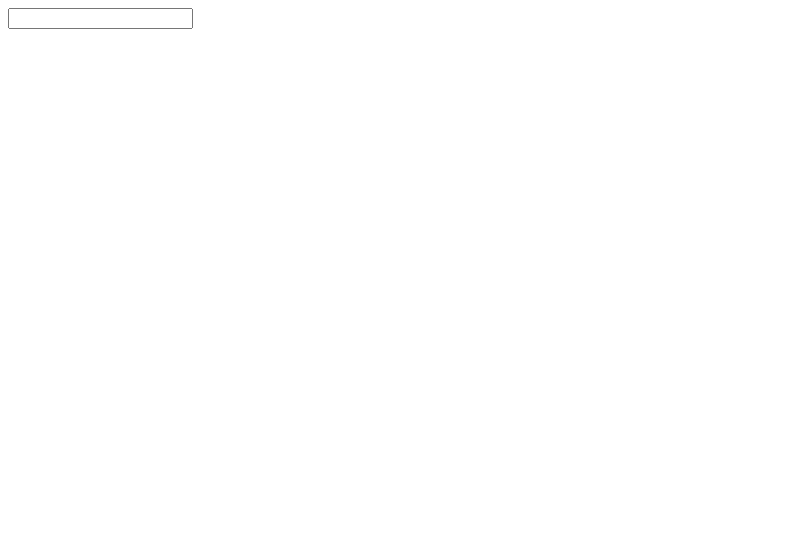
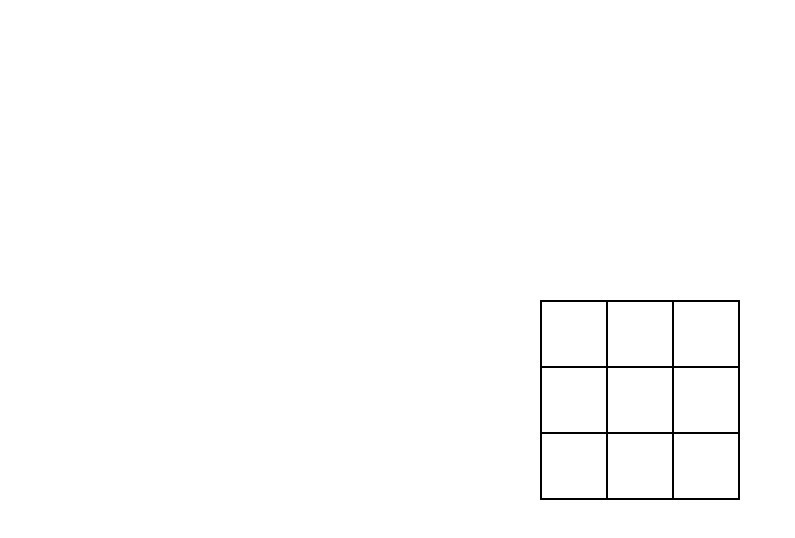
Before and after one commit to najimovs/websocket-example, a website built with Vite: page client/index.html in a window 1280 px wide. Shown: the whole page, without its empty margins (0-795 px from the left). Built offline with nearby package versions, Linux system fonts and the light colour scheme; files whose address does not match are found by name.

Commit message:
Add matrix UI

```diff
--- a/client/index.html
+++ b/client/index.html
@@ -8,8 +8,19 @@
 	</head>
 	<body>
 		<div id="app">
-			<input type="text" />
-			<ul></ul>
+			<div id="game-matrix">
+				<button></button>
+				<button></button>
+				<button></button>
+
+				<button></button>
+				<button></button>
+				<button></button>
+
+				<button></button>
+				<button></button>
+				<button></button>
+			</div>
 		</div>
 		<script type="module" src="/src/main.js"></script>
 	</body>
--- /dev/null
+++ b/client/src/main.css
@@ -0,0 +1,31 @@
+* {
+	margin: 0;
+	padding: 0;
+	box-sizing: border-box;
+}
+
+#app {
+	min-height: 100vh;
+	display: flex;
+	flex-direction: column;
+	align-items: center;
+	justify-content: center;
+}
+
+#game-matrix {
+	border: 1pt solid black;
+	display: grid;
+	grid-template-columns: repeat(3, 1fr);
+}
+
+#game-matrix button {
+	background: transparent;
+	border: 1pt solid black;
+	display: flex;
+	padding: 2rem;
+	cursor: pointer;
+}
+
+#game-matrix button:hover {
+	background-color: #e0e0e0;
+}
--- a/client/src/main.js
+++ b/client/src/main.js
@@ -1,21 +1,34 @@
+import "./main.css"
 import { io } from "socket.io-client"
 
-const socket = io( "http://localhost:3000" )
+run()
 
-const input = document.querySelector( "input" )
-const ul = document.querySelector( "ul" )
+function run() {
 
-socket.on( "receive_message", message => {
+	const buttons = document.querySelectorAll( "#game-matrix button" )
 
-	const li = document.createElement( "li" )
-	li.textContent = message
-	ul.appendChild( li )
-} )
+	let symbol = "0"
 
-input.onkeyup = e => {
+	buttons.forEach( ( button, index ) => {
 
-	if ( e.keyCode === 13 ) {
+		button.onclick = e => button.textContent = index
+	} )
+}
 
-		socket.emit( "send_message", input.value )
-	}
-}
+// const socket = io( "http://localhost:3000" )
+// socket.emit( "new ")
+
+// socket.on( "receive_message", message => {
+
+// 	const li = document.createElement( "li" )
+// 	li.textContent = message
+// 	ul.appendChild( li )
+// } )
+
+// input.onkeyup = e => {
+
+// 	if ( e.keyCode === 13 ) {
+
+// 		socket.emit( "send_message", input.value )
+// 	}
+// }
```
